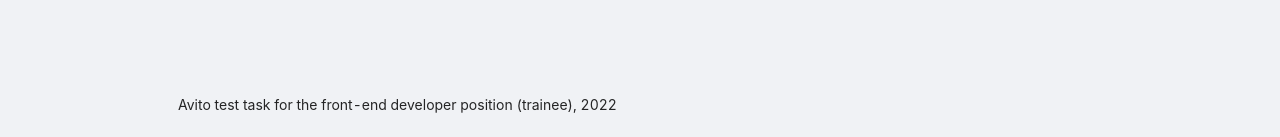
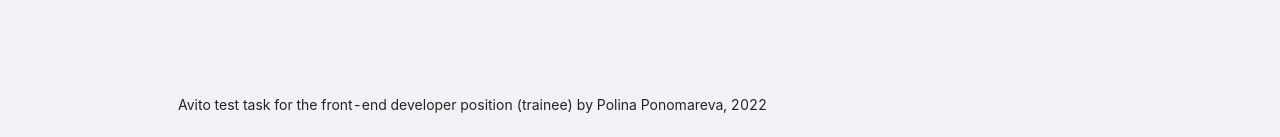
Before and after one commit to PolinaPonomar/hacker-news-interface-2022, a React app: page / in a window 1280 px wide. Shown: the part 660-797 px from the top of the page. Built offline with nearby package versions, Linux system fonts and the light colour scheme; no server answers.

Commit message:
feat: add readme

```diff
--- a/src/app/App.tsx
+++ b/src/app/App.tsx
@@ -40,7 +40,9 @@
             <NotFoundErrorContainer />
           </Route>
         </Switch>
-        <Footer className="footer">Avito test task for the front-end developer position (trainee), 2022</Footer>
+        <Footer className="footer">
+          Avito test task for the front-end developer position (trainee) by Polina Ponomareva, 2022
+        </Footer>
       </Layout>
     </ScrollToTop>
   );
```
Also changed, not shown: 1 other file (tests, documents, lock files or other folders).
